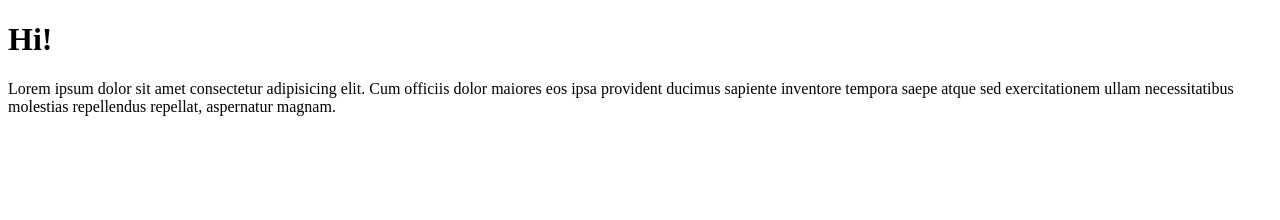
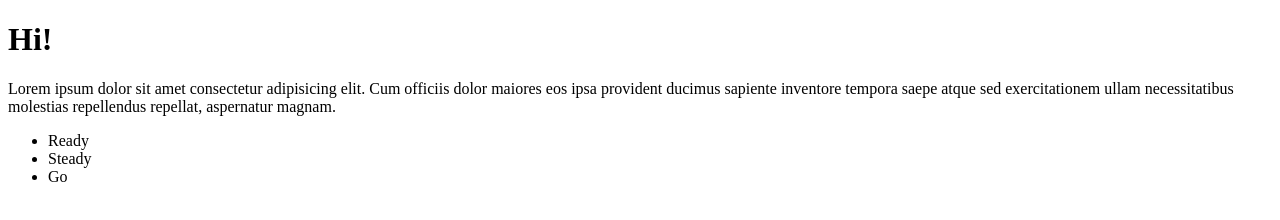
Before and after one commit to Taptyana/TheFirst, a plain HTML site: page index.html in a window 1280 px wide. Drawn offline with Linux system fonts and the light colour scheme.

Commit message:
add file

```diff
--- a/index.html
+++ b/index.html
@@ -8,5 +8,10 @@
 <body>
     <h1>Hi!</h1>
     <p>Lorem ipsum dolor sit amet consectetur adipisicing elit. Cum officiis dolor maiores eos ipsa provident ducimus sapiente inventore tempora saepe atque sed exercitationem ullam necessitatibus molestias repellendus repellat, aspernatur magnam.</p>
+    <ul>
+        <li>Ready</li>
+        <li>Steady</li>
+        <li>Go</li>
+    </ul>
 </body>
 </html>
```
